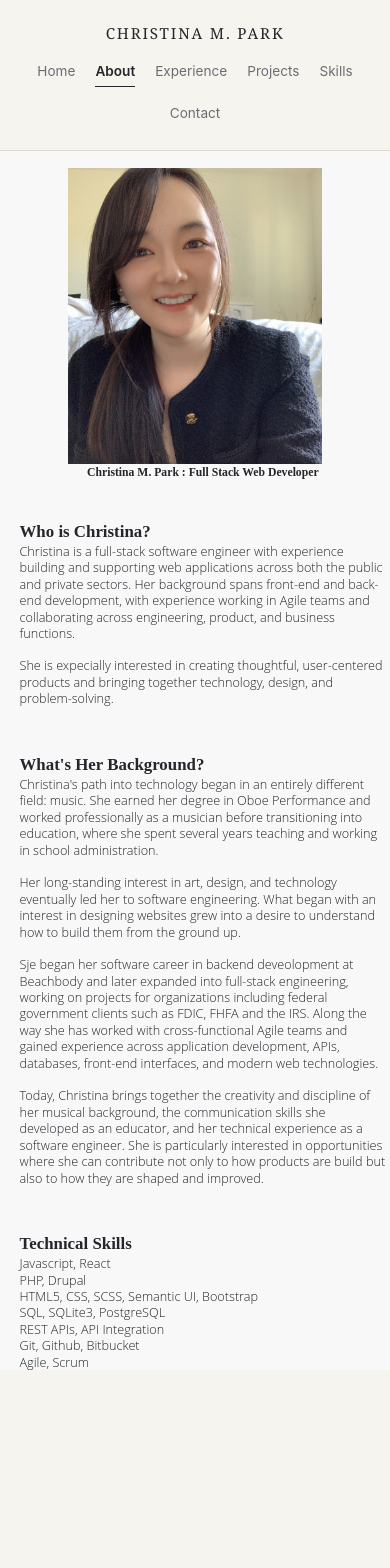
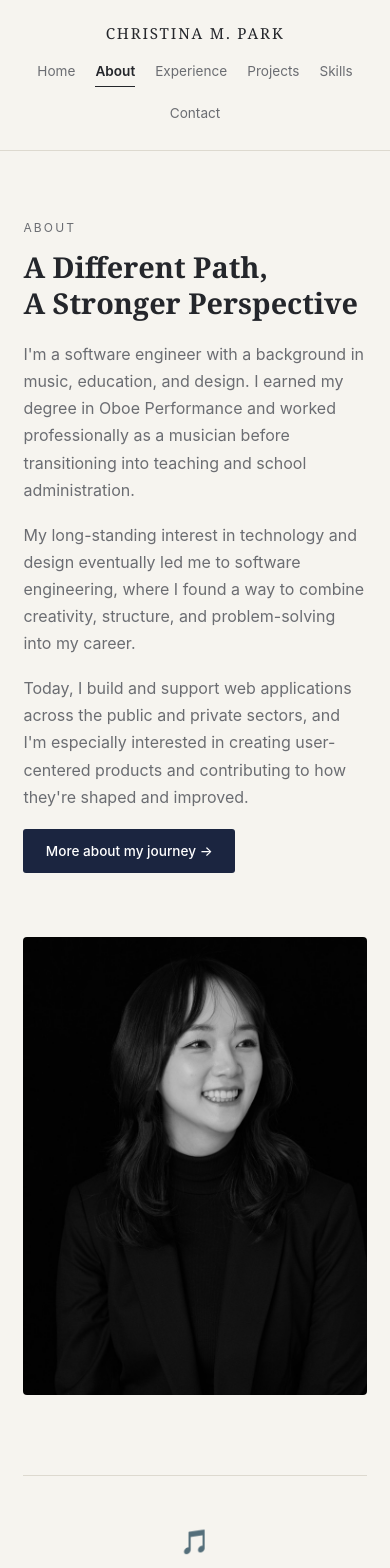
Before and after one commit to christinapark0117/profile-page, a React (Create React App) app: page /aboutme in a window 390 px wide. Shown: the top 1568 px of the page. Before the commit the page ends 1371 px from the top, so only its background shows below. Built offline with nearby package versions, Linux system fonts and the light colour scheme.

Commit message:
added new profile picture and

```diff
--- a/src/AboutMe/AboutMe.js
+++ b/src/AboutMe/AboutMe.js
@@ -1,69 +1,55 @@
 
 import React from 'react'
+import { Link } from 'react-router-dom'
 import '../PageStyle/AboutMe.css'
-import BioImage from "../Media/about me pic.jpeg"
+import BioImage from "../Media/aboutmeprofilepic.jpeg"
+import Music from "../Media/musicnote.png"
+import Education from "../Media/education.png"
+import Technology from "../Media/technology.png"
 
-
+const features = [
+    { icon: "🎵", title: "Music", lines: ["B.M. in Oboe Performance", "Former orchestral musician"] },
+    { icon: "📖", title: "Education", lines: ["Teacher & school administrator"] },
+    { icon: "💻", title: "Technology", lines: ["Software engineer", "Building for people"] },
+]
 
 const AboutMe = () => {
-    return (
-        <div id="aboutme">
+   return (
+        <div id="aboutme" className="page-section">
+            <div className="aboutGrid">
+                <div className="aboutCopy">
+                    <div className="eyebrow">About</div>
+                    <h1 className="section-heading">A Different Path,<br/>A Stronger Perspective</h1>
 
-            <div className="bioImage">
-                <img className="myImage" alt="Christina's Picture" src={BioImage}/>
-            </div>
+                    <p>I'm a software engineer with a background in music, education, and design.
+                        I earned my degree in Oboe Performance and worked professionally as a musician
+                        before transitioning into teaching and school administration.</p>
 
-            <div className="bio">
-                <div className="bioName">
-                    <span className="myName">Christina M. Park</span> : Full Stack Web Developer
+                    <p>My long-standing interest in technology and design eventually led me to software
+                        engineering, where I found a way to combine creativity, structure, and problem-solving into my career.</p>
+
+                    <p>Today, I build and support web applications across the public and private sectors,
+                        and I'm especially interested in creating user-centered products and contributing
+                        to how they're shaped and improved.</p>
+
+                    <Link className="btn-dark" to="/experience">More about my journey →</Link>
                 </div>
 
-                <div className="bioDetails">
-                    <div className="bioDetail">
-                        <div className="bioDetailTitle">
-                            Who is Christina?
-                        </div>
-                        <div>
-                            <p>Christina is a full-stack software engineer with experience building and supporting web applications across both the public and private sectors. Her background spans front-end and back-end development, with experience working in Agile teams and collaborating across engineering, product, and business functions.</p>
-
-                            <p>She is expecially interested in creating thoughtful, user-centered products and bringing together technology, design, and problem-solving.</p>
-                        </div>
-                    </div>
-
-                    <div className="bioDetail">
-                        <div className="bioDetailTitle">
-                            What's Her Background?
-                        </div>
-                        <div>
-                            <p>Christina's path into technology began in an entirely different field: music. She earned her degree in Oboe Performance and worked professionally as a musician before transitioning into education, where she spent several years teaching and working in school administration.</p>
-                            <p>Her long-standing interest in art, design, and technology eventually led her to software engineering. What began with an interest in designing websites grew into a desire to understand how to build them from the ground up.</p>
-                            <p>Sje began her software career in backend deveolopment at Beachbody and later expanded into full-stack engineering, working on projects for organizations including federal government clients such as <a href='https://www.fdic.gov/'>FDIC</a>, <a href='https://www.fhfa.gov/'>FHFA</a> and the <a href='https://www.irs.gov/'>IRS</a>. Along the way she has worked with cross-functional Agile teams and gained experience across application development, APIs, databases, front-end interfaces, and modern web technologies.</p>
-                            <p>Today, Christina brings together the creativity and discipline of her musical background, the communication skills she developed as an educator, and her technical experience as a software engineer. She is particularly interested in opportunities where she can contribute not only to how products are build but also to how they are shaped and improved.</p>
-                        </div>
-                    </div>
-
-                    <div className="bioDetail">
-                        <div className="bioDetailTitle">
-                            Technical Skills
-                        </div>
-                        <div className="bioSkills">
-                            <i className="bioSkill"/> Javascript, React<br/>
-                            <i className="bioSkill"/> PHP, Drupal <br/>
-                            <i className="bioSkill"/> HTML5, CSS, SCSS, Semantic UI, Bootstrap <br/>
-                            <i className="bioSkill"/> SQL, SQLite3, PostgreSQL<br/>
-                            <i className="bioSkill"/> REST APIs, API Integration<br/>
-                            <i className="bioSkill"/> Git, Github, Bitbucket<br/>
-                            <i className="bioSkill"/> Agile, Scrum<br/>
-
-                        </div>
-                    </div>
+                <div className="aboutImageWrap">
+                    <img className="aboutImage" alt="Christina" src={BioImage}/>
                 </div>
             </div>
 
-
+            <div className="aboutFeatures">
+                {features.map((f) => (
+                    <div className="aboutFeature" key={f.title}>
+                        <div className="aboutFeatureIcon">{f.icon}</div>
+                        <div className="aboutFeatureTitle">{f.title}</div>
+                        {f.lines.map((l) => <div className="aboutFeatureLine" key={l}>{l}</div>)}
+                    </div>
+                ))}
+            </div>
         </div>
-
-
     )
 }
 
--- a/src/PageStyle/AboutMe.css
+++ b/src/PageStyle/AboutMe.css
@@ -1,140 +1,42 @@
-
-
-#aboutme{
-    background-color: #F8F8F8;
-    width: 100vw;
-    min-height: 100vh;
-
+.aboutGrid {
     display: grid;
-    grid-template-columns: 50vw 50vw;
-    grid-template-areas:
-            "bio image";
-    padding-top: 2vh;
+    grid-template-columns: 1.2fr 0.8fr;
+    gap: 4rem;
+    align-items: start;
 }
 
-.bioImage{
-    grid-area: image;
-    height: 100vh;
-    width: 50vw;
-
-    display: flex;
-    justify-content: center;
-    align-items: center;
+.aboutCopy p {
+    color: var(--color-text-muted);
+    line-height: 1.7;
+    margin-bottom: 1.1rem;
 }
 
-.myImage{
-    height: 72vh;
-    width: 40vw;
-    object-fit: cover;
+.aboutImageWrap {
+    position: relative;
 }
 
-@import url('https://fonts.googleapis.com/css2?family=Dancing+Script&display=swap');
-
-.myName{
-    font-family: 'Dancing Script', cursive;
-    font-weight: 700;
-    font-size: 2vw;
+.aboutImage {
+    width: 100%;
+    aspect-ratio: 3 / 4;
+    object-fit: cover;
+    border-radius: 4px;
 }
 
-.bio {
-    grid-area: bio;
-    padding: 0 1vw 0 5vw;
+.aboutFeatures {
+    margin-top: 5rem;
+    padding-top: 3rem;
+    border-top: 1px solid var(--color-border);
+    display: grid;
+    grid-template-columns: repeat(3, 1fr);
+    gap: 2rem;
+    text-align: center;
 }
 
-@import url('https://fonts.googleapis.com/css2?family=Caveat&family=Caveat&display=swap');
+.aboutFeatureIcon { font-size: 1.5rem; margin-bottom: 0.5rem; }
+.aboutFeatureTitle { font-family: var(--font-serif); font-weight: 600; margin-bottom: 0.4rem; }
+.aboutFeatureLine { font-size: 0.85rem; color: var(--color-text-muted); }
 
-.bioName {
-    font-weight: 700;
-    margin-bottom: 4vh;
-    font-size: 2vw;
-    margin-bottom: 1vh;
-    font-family: "Caveat";
+@media only screen and (max-width: 800px) {
+    .aboutGrid { grid-template-columns: 1fr; }
+    .aboutFeatures { grid-template-columns: 1fr; }
 }
-
-.bioDetails {
-    display: grid;
-    /* grid-template-rows: 20vw 30vw 22vw; */
-    grid-column-gap: 2vw;
-}
-
-@import url('https://fonts.googleapis.com/css2?family=Open+Sans:wght@300&display=swap');
-
-.bioDetail {
-    font-size: 1.5vh;
-    font-weight: 200;
-    line-height: 1.3;
-    font-family: "Open Sans";
-}
-
-.bioDetailTitle {
-    font-family: "Caveat";
-    font-weight: 600;
-    font-size: 3vh;
-    margin: 1.2vh 0 0 0;
-    padding-top: 2.5vh;
-}
-
-@media only screen and (min-width: 500px) and (max-width: 1130px) {
-    #aboutme {
-        background-color: #F8F8F8;
-        width: 100vw;
-        height: 100vh;
-    }
-    .myImage{
-        height: 72vh;
-    }
-}
-
-@media only screen and (max-width: 499px) {
-    #aboutme {
-        min-height: 90vh;
-        height: auto;
-        display: grid;
-        grid-template-columns: 100vw;
-        grid-template-rows: auto auto;
-        grid-template-areas: "image" "bio";
-    }
-
-    .bioImage{
-        grid-area: image;
-        height: auto;
-        width: auto;
-        margin-left: auto;
-        margin-right: auto;
-    }
-
-    .myImage{
-        height: 35vh;
-        width: 65vw;
-    }
-
-    .myName{
-        font-family: 'Dancing Script', cursive;
-        font-weight: 700;
-        font-size: 3vw;
-    }
-
-    .bioName {
-        font-weight: 700;
-        margin-bottom: 4vh;
-        font-size: 3vw;
-        margin-bottom: 1vh;
-        font-family: "Caveat";
-        text-align: center;
-    }
-
-    .bioDetail {
-        font-size: 1.5vh;
-        font-weight: 200;
-        line-height: 1.3;
-        font-family: "Open Sans";
-    }
-
-    .bioDetailTitle {
-        font-family: "Caveat";
-        font-weight: 600;
-        font-size: 2vh;
-        margin: 1.2vh 0 0 0;
-        padding-top: 2.5vh;
-    }
-}
```
Also changed, not shown: src/Media/aboutmeprofilepic.jpeg (added), src/Media/musicnote.png (added).
